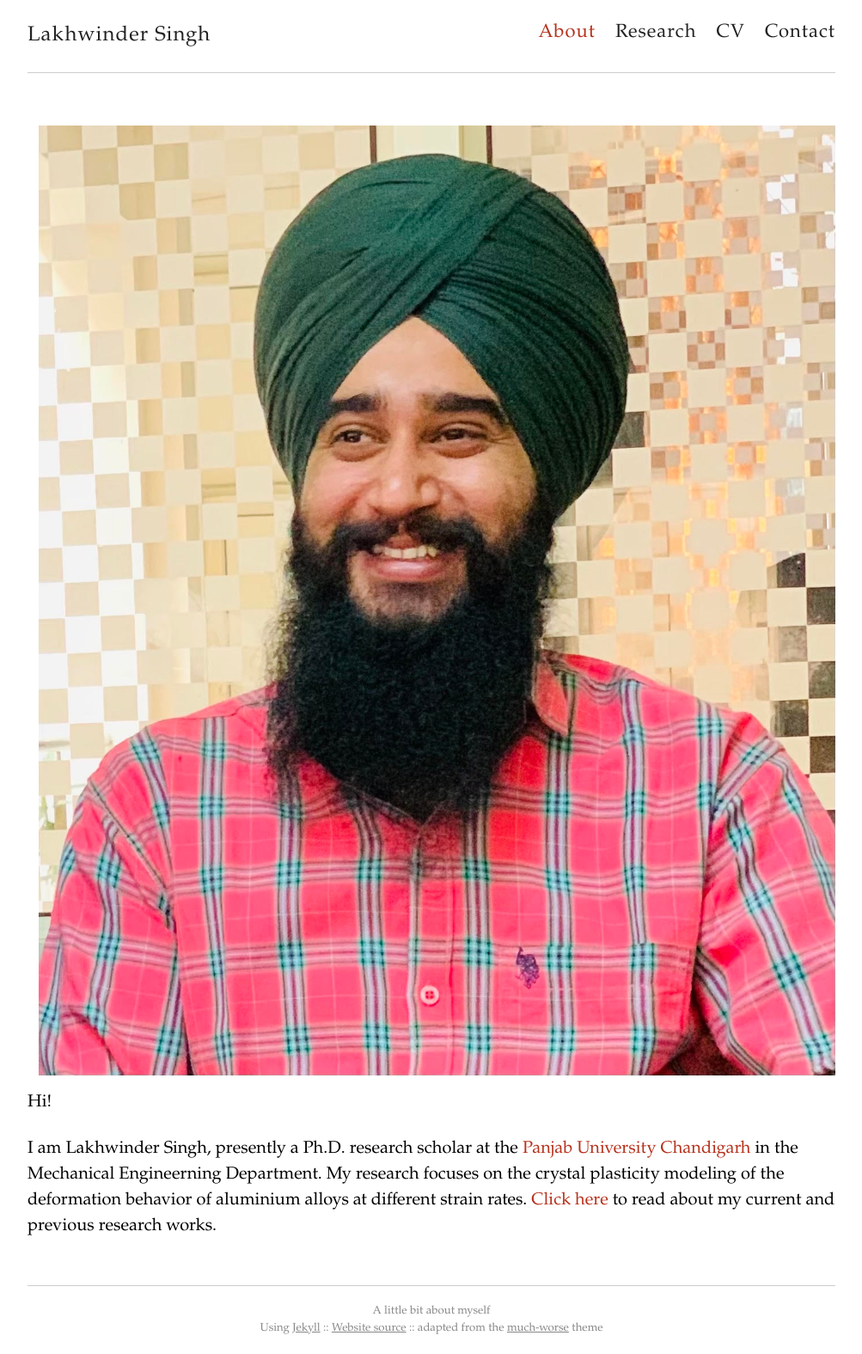
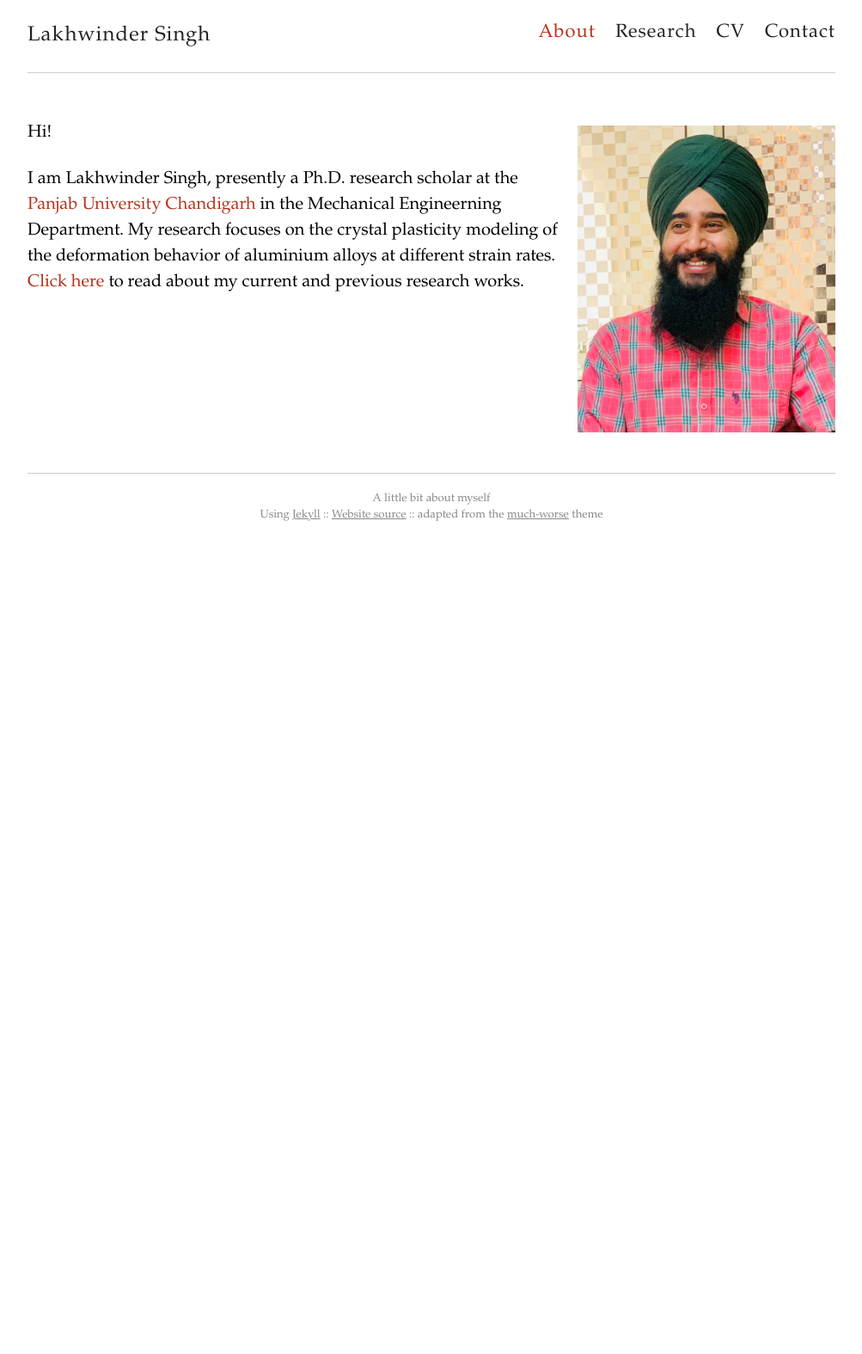
Before and after one commit to lakhwinder07/lakhwinder07.github.io, a Jekyll site: the page built from index.md, in a window 1280 px wide. Shown: the whole page at 86% size, without its empty margins (138-1141 px from the left). Built offline with Jekyll 4.4.1, drawn with Linux system fonts in a browser that asks for light colours; after the commit the page ends 900 px from its top, so only the background shows below that.

Commit message:
Update index.md

```diff
--- a/index.md
+++ b/index.md
@@ -4,7 +4,7 @@ title: About
 permalink: /
 ---
 
-{% include image.html url="/images/lucky.jpg" align="right" %}
+{% include image.html url="/images/lucky.jpg" width="300px" align="right" %}
 
 Hi!
 
```
